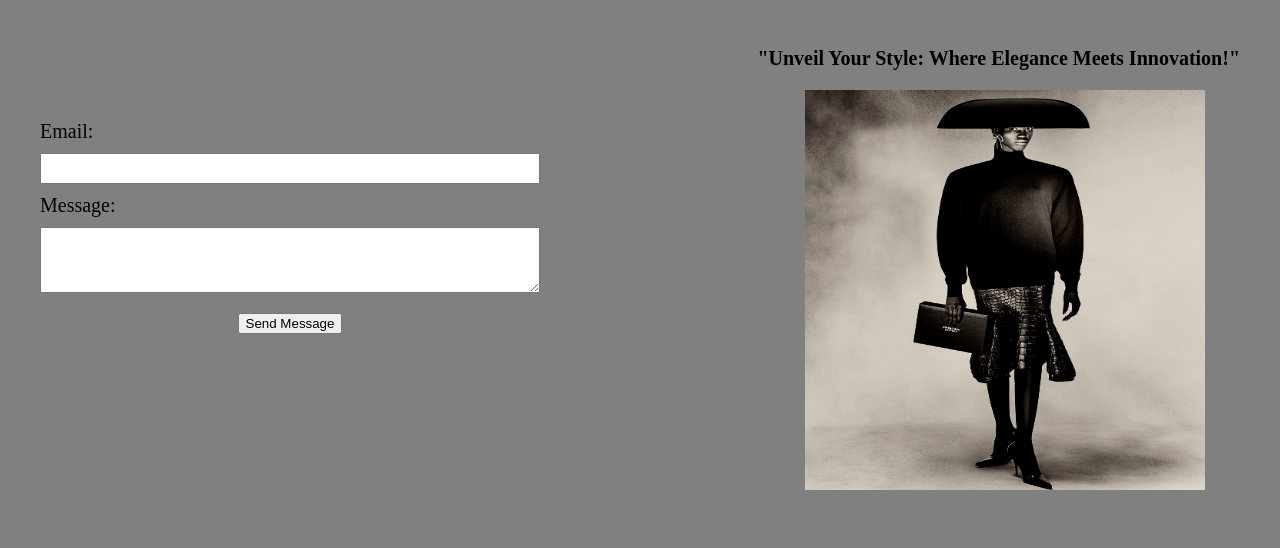
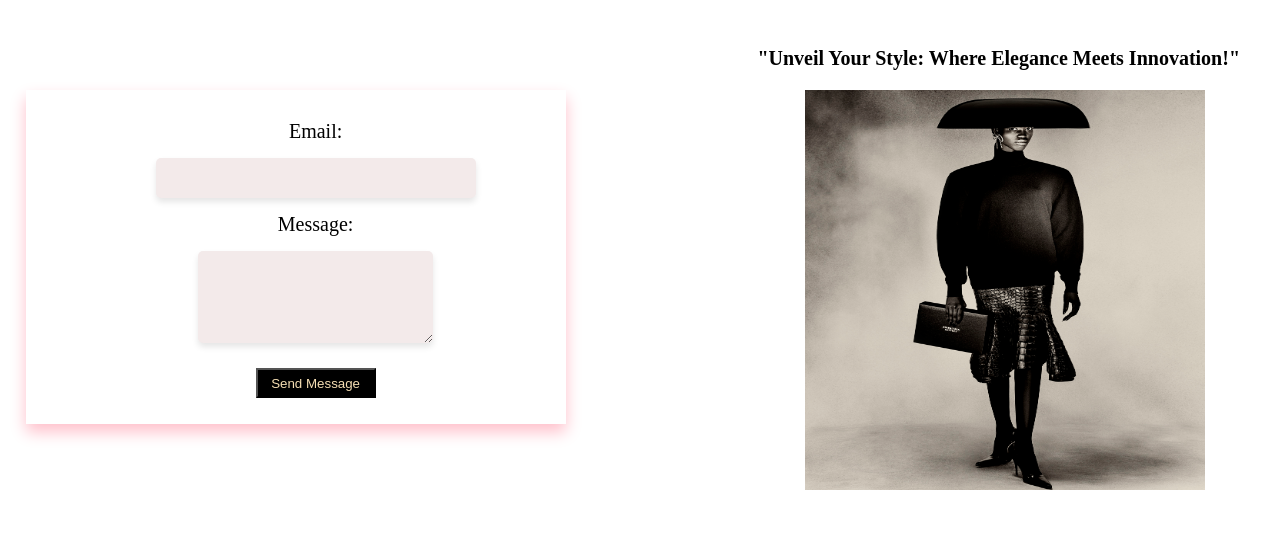
Before and after one commit to baliamine/projet-final, a plain HTML site: page contact.html in a window 1280 px wide. Shown: the part 252-800 px from the top of the page. Drawn offline with Linux system fonts and the light colour scheme.

Commit message:
final-updating

```diff
--- a/contact.html
+++ b/contact.html
@@ -49,7 +49,7 @@
       <label for="message">Message:</label>
       <textarea id="message" name="message" rows="4" required></textarea>
 
-      <button class="submit">Send Message</button>
+      <button class="submit" onclick="alert('Your message was sent successfully 👌😁')">Send Message</button>
     </div>
   </body>
 </html>
--- a/css/contact-us.css
+++ b/css/contact-us.css
@@ -2,7 +2,6 @@ body {
   margin: 0;
   padding: 0;
   font-size: 20px;
-  background-color: gray;
 }
 /* style for title */
 .title {
@@ -12,11 +11,8 @@ body {
   padding-top: 50px;
 }
 .contact-us {
-  background-color: dimgrey;
   height: 50px;
   padding-top: 5px;
-}
-.contact-us:hover {
   background-color: black;
   color: wheat;
   cursor: pointer;
@@ -43,17 +39,70 @@ body {
   padding-left: 40px;
   gap: 10px;
   padding-top: 30px;
+  box-shadow: 0px 8px 15px pink; align-items: center;
+  margin-left: 2%;
+  padding-bottom: 2%;
+
+
 }
+
 .submit {
+  background-color: black;
+  color: wheat;
+  cursor: pointer;
   width: max-content;
   align-self: center;
   margin-top: 10px;
+  width: 120px;
+  height: 30px;
 }
 .submit:hover {
-  background-color: black;
-  color: wheat;
-  cursor: pointer;
+  color: black;
+  background-color: pink;
 }
-#email {
-  height: 25px;
+
+input {
+  margin-top: 1%;
+  margin-bottom: 1%;
+  width: 300px;
+  height: 20px; /* Increased height for better aesthetics */
+  padding: 10px; /* Adding some padding for better spacing */
+  border: none; /* Removing the default border */
+  border-radius: 5px; /* Adding a slight border radius */
+  box-shadow: 0px 4px 6px rgba(0, 0, 0, 0.1); /* Adding a subtle box shadow */
+  font-size: 16px;
+  color: #333; /* Text color */
+  background-color: #f3eaea; /* Background color */
+  outline: none; /* Removing the default focus outline */
+  transition: box-shadow 0.3s ease; /* Adding a smooth transition effect */
 }
+
+/* Adding a hover effect */
+input:hover {
+  box-shadow: 0px 6px 8px rgba(0, 0, 0, 0.2);
+}
+
+/* Adding a focus effect */
+input:focus {
+  box-shadow: 0px 8px 10px rgba(0, 0, 0, 0.3);
+}
+
+#message {
+  margin-top: 1%;
+  margin-bottom: 1%;
+  padding: 10px; /* Adding some padding for better spacing */
+  border: none; /* Removing the default border */
+  border-radius: 5px; /* Adding a slight border radius */
+  box-shadow: 0px 4px 6px rgba(0, 0, 0, 0.1); /* Adding a subtle box shadow */
+  font-size: 16px;
+  color: #333; /* Text color */
+  background-color:  #f3eaea; /* Background color */
+  outline: none; /* Removing the default focus outline */
+  transition: box-shadow 0.3s ease; /* Adding a smooth transition effect */
+}
+#message:hover {
+  box-shadow: 0px 6px 8px rgba(0, 0, 0, 0.2);
+}
+#message:focus {
+  box-shadow: 0px 8px 10px rgba(0, 0, 0, 0.3);
+}
--- a/css/sign-up.css
+++ b/css/sign-up.css
@@ -30,10 +30,32 @@ label {
   color: beige;
 
 }
-input{
-    width: 300px;
-    height: 25px;
+input {
+  margin-top: 1%;
+  margin-bottom: 1%;
+  width: 300px;
+  height: 20px; /* Increased height for better aesthetics */
+  padding: 10px; /* Adding some padding for better spacing */
+  border: none; /* Removing the default border */
+  border-radius: 5px; /* Adding a slight border radius */
+  box-shadow: 0px 4px 6px rgba(0, 0, 0, 0.1); /* Adding a subtle box shadow */
+  font-size: 16px;
+  color: #333; /* Text color */
+  background-color: #f9f9f9; /* Background color */
+  outline: none; /* Removing the default focus outline */
+  transition: box-shadow 0.3s ease; /* Adding a smooth transition effect */
 }
+
+/* Adding a hover effect */
+input:hover {
+  box-shadow: 0px 6px 8px rgba(0, 0, 0, 0.2);
+}
+
+/* Adding a focus effect */
+input:focus {
+  box-shadow: 0px 8px 10px rgba(0, 0, 0, 0.3);
+}
+
 .submit {
   width: 90px;
   margin-top: 15px;
```
Also changed, not shown: about_us.html (+33 -9 lines), css/about_us.css (+29 -1 lines), index.html (+1 -1 lines), sign-up.html (+1 -1 lines), css/sign-up.js (deleted), img/client1.webp (added), img/client2.jfif (added), img/client3.jpg (added).
